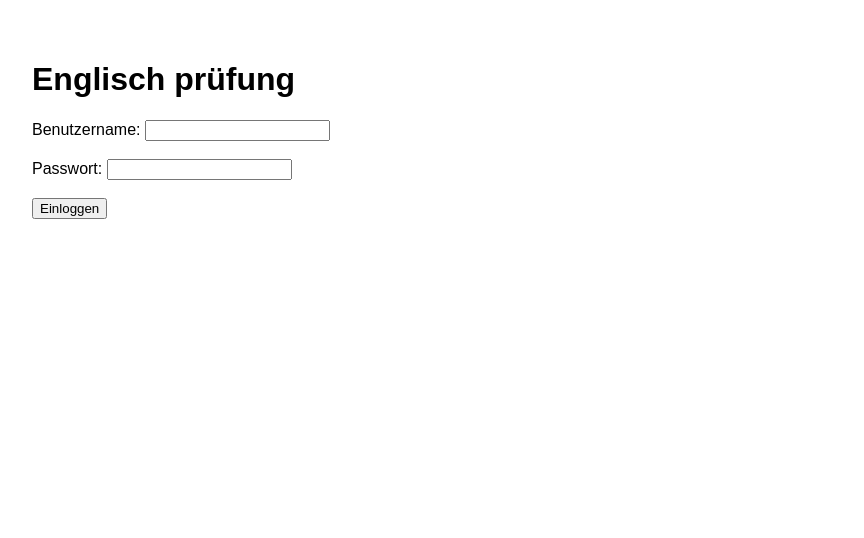
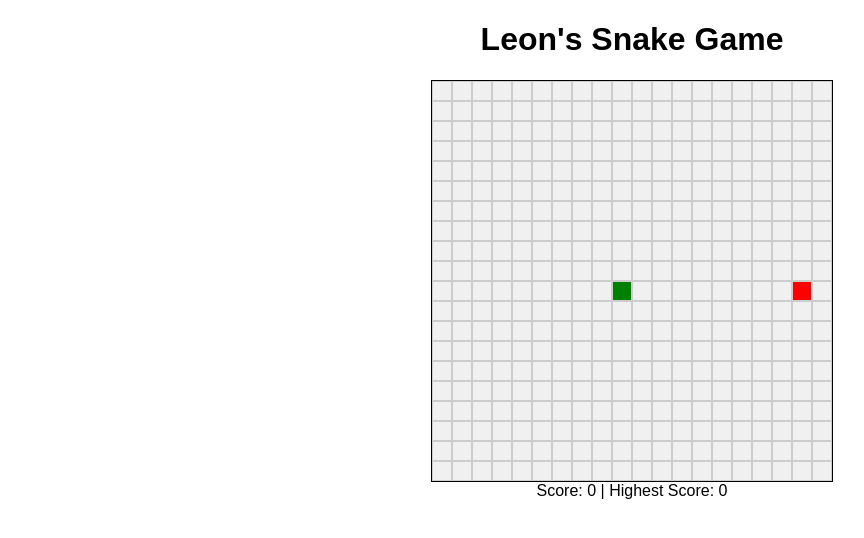
Before and after one commit to diffrentGuesser/Schuel, a plain HTML site: page index.html in a window 1280 px wide. Shown: the whole page, without its empty margins (8-872 px from the left). Drawn offline with Linux system fonts and the light colour scheme.

Commit message:
create index.html file

```diff
--- a/index.html
+++ b/index.html
@@ -1,68 +1,154 @@
 <!DOCTYPE html>
-<html lang="de">
-
+<html lang="en">
 <head>
   <meta charset="UTF-8">
   <meta name="viewport" content="width=device-width, initial-scale=1.0">
-    <title>Neue Prüfung anstehend:</title>
+  <title>Leon's Snake Game</title>
   <style>
     body {
       font-family: Arial, sans-serif;
-            margin: 20px;
-            padding: 20px;
+      display: flex;
+      flex-direction: column;
+      align-items: center;
+      height: 100vh;
+      margin: 0;
     }
-
-        .solution {
-            margin-bottom: 40px;
+    #gameContainer {
+      border: 1px solid black;
+      background-color: #f0f0f0;
     }
-
-        h2 {
-            color: #007bff;
+    .row {
+      display: flex;
     }
-
-        strong {
-            color: #28a745;
+    .cell {
+      width: 20px;
+      height: 20px;
+      border: 1px solid #ccc;
+      box-sizing: border-box;
+    }
+    .snake {
+      background-color: green;
+    }
+    .food {
+      background-color: red;
     }
   </style>
 </head>
+<body>
+  <h1>Leon's Snake Game</h1>
+  <div id="gameContainer"></div>
+  <div id="score"></div>
+  <script>
+    const container = document.getElementById('gameContainer');
+    const scoreDisplay = document.getElementById('score');
+    const grid = [];
+    const rows = 20;
+    const cols = 20;
+    let snake = [{x: 9, y: 10}]; // Initial position of the snake
+    let food = {x: Math.floor(Math.random() * cols), y: Math.floor(Math.random() * rows)}; // Initial position of the food
+    let score = 0;
+    let highestScore = localStorage.getItem('highestScore') || 0;
+    let direction;
 
-<body>
-    <h1>Englisch prüfung</h1>
+    scoreDisplay.textContent = `Score: ${score} | Highest Score: ${highestScore}`;
 
-    <div id="loginForm">
-        <label for="username">Benutzername:</label>
-        <input type="text" id="username" name="username" required><br><br>
-        <label for="password">Passwort:</label>
-        <input type="password" id="password" name="password" required><br><br>
-        <button type="button" onclick="authenticate()">Einloggen</button>
-    </div>
+    // Create grid
+    for (let i = 0; i < rows; i++) {
+      const row = document.createElement('div');
+      row.classList.add('row');
+      grid.push([]);
+      for (let j = 0; j < cols; j++) {
+        const cell = document.createElement('div');
+        cell.classList.add('cell');
+        grid[i].push(cell);
+        row.appendChild(cell);
+      }
+      container.appendChild(row);
+    }
 
-    <div class="solution" id="lernziele" style="display: none;">
-        <div class="solution">
-            <h2>Keine Lernziele vorhanden</h2>
-            <p><strong></strong></p>
-            <p><strong></strong></p>
+    // Event listener for arrow key presses
+    document.addEventListener('keydown', directionHandler);
 
-    <script>
-        function authenticate() {
-            var username = document.getElementById("username").value;
-            var password = document.getElementById("password").value;
+    function directionHandler(event) {
+      if (event.keyCode === 37 && direction !== 'RIGHT') {
+        direction = 'LEFT';
+      } else if (event.keyCode === 38 && direction !== 'DOWN') {
+        direction = 'UP';
+      } else if (event.keyCode === 39 && direction !== 'LEFT') {
+        direction = 'RIGHT';
+      } else if (event.keyCode === 40 && direction !== 'UP') {
+        direction = 'DOWN';
+      }
+    }
 
-            // Hardcoded Logins
-            var logins = {
-                "leon": "leon1234",
-                "sean": "sean1234"
+    // Function to draw on grid
+    function draw() {
+      // Clear grid
+      for (let i = 0; i < rows; i++) {
+        for (let j = 0; j < cols; j++) {
+          grid[i][j].classList.remove('snake', 'food');
+        }
+      }
+
+      // Draw snake
+      snake.forEach((segment) => {
+        grid[segment.y][segment.x].classList.add('snake');
+      });
+
+      // Draw food
+      grid[food.y][food.x].classList.add('food');
+
+      // Move snake
+      let snakeX = snake[0].x;
+      let snakeY = snake[0].y;
+
+      if (direction === 'LEFT') snakeX -= 1;
+      if (direction === 'UP') snakeY -= 1;
+      if (direction === 'RIGHT') snakeX += 1;
+      if (direction === 'DOWN') snakeY += 1;
+
+      // If snake eats the food
+      if (snakeX === food.x && snakeY === food.y) {
+        score++;
+        if (score > highestScore) {
+          highestScore = score;
+          localStorage.setItem('highestScore', highestScore);
+        }
+        food = {x: Math.floor(Math.random() * cols), y: Math.floor(Math.random() * rows)};
+      } else {
+        snake.pop();
+      }
+
+      // Create new head of the snake
+      const newHead = {
+        x: snakeX,
+        y: snakeY
       };
 
-            if (logins[username] && logins[username] === password) {
-                document.getElementById("loginForm").style.display = "none";
-                document.getElementById("lernziele").style.display = "block";
-            } else {
-                alert("Falscher Benutzername oder Passwort. Bitte versuchen Sie es erneut.");
+      // Game over conditions
+      if (
+        snakeX < 0 || snakeX >= cols ||
+        snakeY < 0 || snakeY >= rows ||
+        collision(newHead, snake)
+      ) {
+        clearInterval(game);
+        alert('Game Over! Your score: ' + score);
+        location.reload();
       }
+
+      snake.unshift(newHead);
+      scoreDisplay.textContent = `Score: ${score} | Highest Score: ${highestScore}`;
     }
+
+    // Function to check collision
+    function collision(head, array) {
+      return array.some((segment) => {
+        return (head.x === segment.x && head.y === segment.y);
+      });
+    }
+
+    // Game loop
+    let game = setInterval(draw, 100);
   </script>
-
 </body>
-
 </html>
```
Lines whose indentation alone changed are shown as unchanged.
